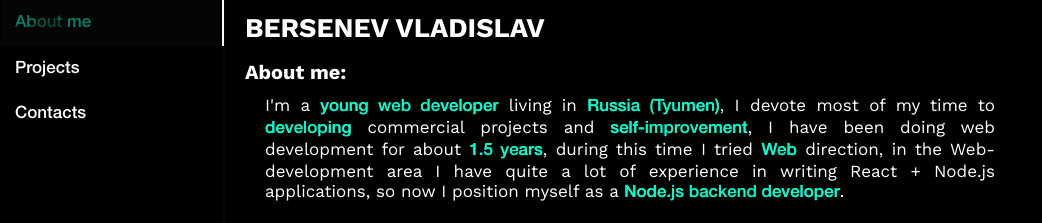
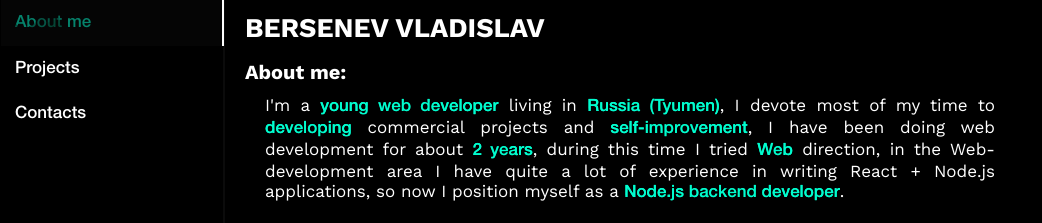
Before and after one commit to vbersenev72/MyResume2, a React (Vite) app: page / in a window 1280 px wide. Shown: the top 223 px of the page, without its empty margins (0-1042 px from the left). Built offline with nearby package versions, Linux system fonts and the light colour scheme.

Commit message:
Update AboutPage.tsx

```diff
--- a/src/pages/AboutPage/AboutPage.tsx
+++ b/src/pages/AboutPage/AboutPage.tsx
@@ -27,7 +27,7 @@ const AboutPage = () => {
             I'm a <span>young web developer</span> living in <span>Russia (Tyumen)</span>
             , I devote most of my time to <span>developing</span> commercial
             projects and <span>self-improvement</span>, I have been doing web
-            development for about <span>1.5 years</span>, during this time I tried{' '}
+            development for about <span>2 years</span>, during this time I tried{' '}
             <span>Web</span> direction, in the Web-development
             area I have quite a lot of experience in writing React + Node.js applications,
             so now I position myself as a <span>Node.js backend developer</span>.
```
